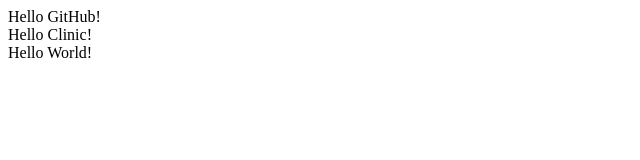
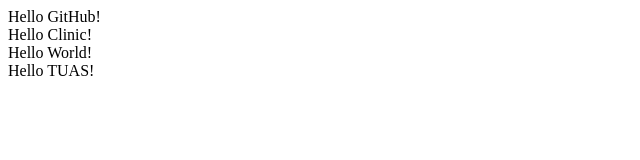
Before and after one commit to BuhTigResu/gh-clinic, a website: page public/index.html in a window 1280 px wide. Shown: the full height of the page, 0-640 px from the left. Drawn offline with Linux system fonts and the light colour scheme.

Commit message:
Add Hello TUAS

```diff
--- a/public/index.html
+++ b/public/index.html
@@ -11,5 +11,6 @@
        <div>Hello GitHub!</div>
        <div>Hello Clinic!</div>
        <div>Hello World!</div>
+       <div>Hello TUAS!</div>
     </body>
 </html>
```
